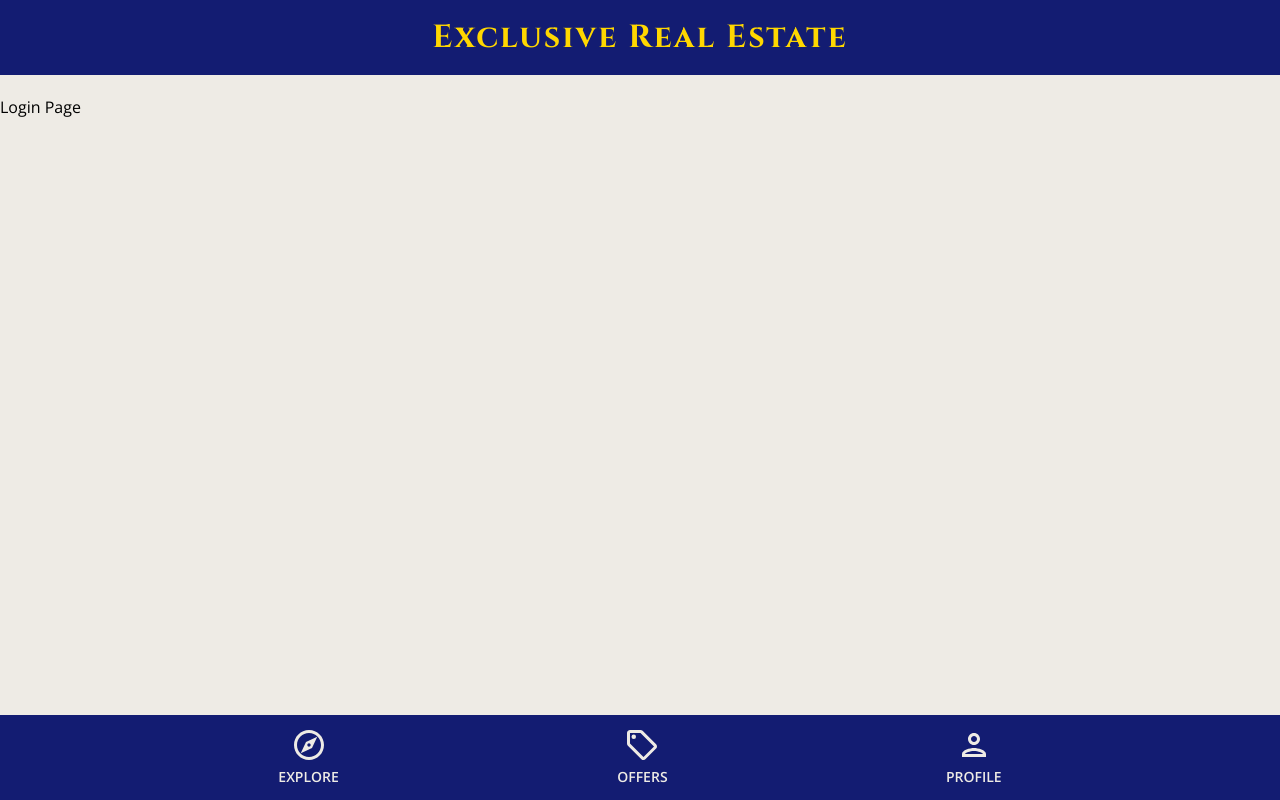
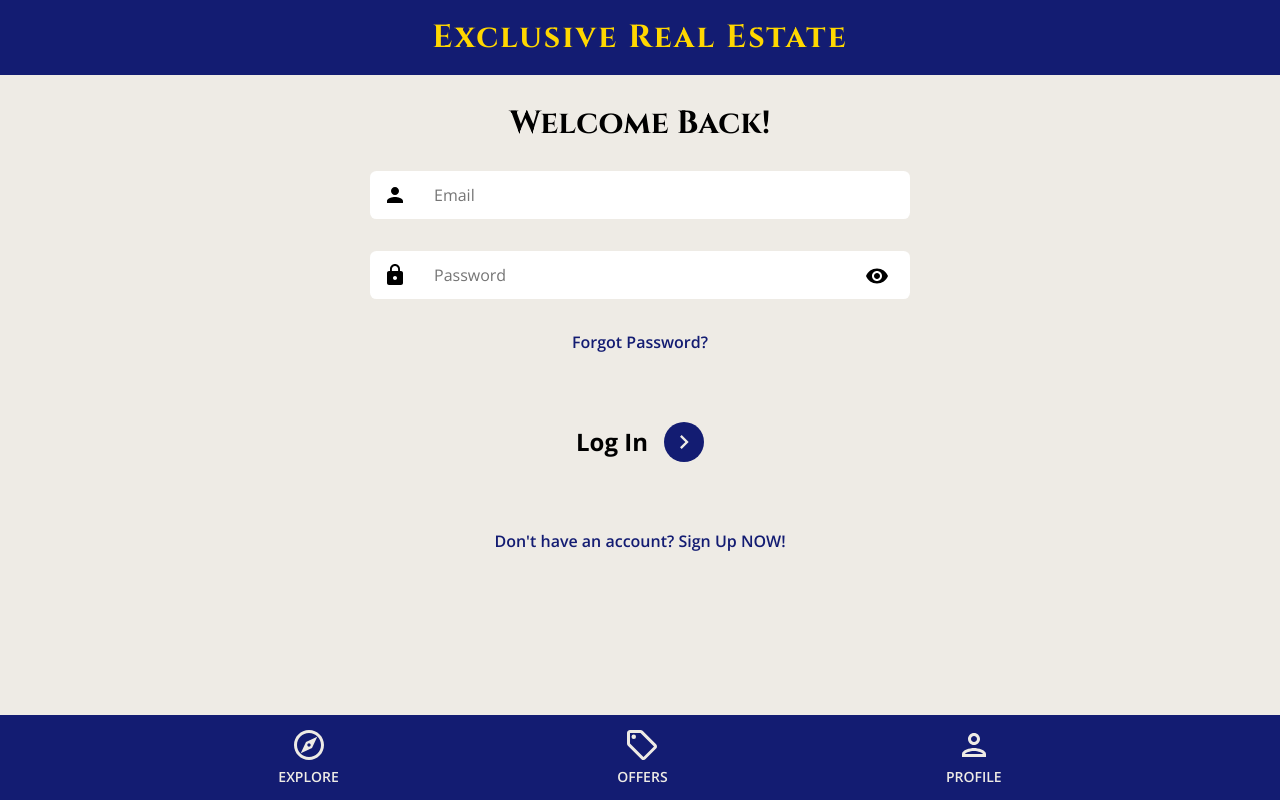
Before and after one commit to ZoranKarbev/exclusive-real-estate, a React (Create React App) app: page /login in a window 1280 px wide. Built offline with nearby package versions, Linux system fonts and the light colour scheme.

Commit message:
added login page

```diff
--- a/src/Pages/LoginPage/LoginPage.js
+++ b/src/Pages/LoginPage/LoginPage.js
@@ -1,7 +1,53 @@
+import { useState } from "react";
+import { Link, useNavigate } from "react-router-dom";
+import { ReactComponent as ArrowRightIcon } from "../../assets/svg/keyboardArrowRightIcon.svg";
+import visibilityIcon from "../../assets/svg/visibilityIcon.svg"
+
 const LoginPage = () => {
-    return (
-        <div>Login Page</div>
-    )
-}
+	const [showPassword, setShowPassword] = useState(false);
+	const [formData, setFormData] = useState({
+		email: "",
+		password: ""
+	})
+	const { email, password } = formData;
+	const navigate = useNavigate();
+	const handleChange = (e) => {
+		setFormData(prevState => ({
+			...prevState,
+			[e.target.id]: e.target.value
+		}))
+	}
+	return (
+		<>
+			<div className="page__container">
+				<h2 className="page__header">Welcome Back!</h2>
+				<main>
+					<form className="login-form">
+						<input type="email" className="email-input" placeholder="Email" id="email" value={email} onChange={handleChange} />
+						<div className="password-input-div">
+							<input type={showPassword ? "text" : "password"} className="password-input" placeholder="Password" id="password" value={password} onChange={handleChange} />
+							<img src={visibilityIcon} alt="show password" className="show-password" onClick={() => setShowPassword(prevState => !prevState)} />
+						</div>
+						<Link to="/forgot-password" className="forgot-password-link">
+							Forgot Password?
+						</Link>
+						<div className="login-bar">
+							<p className="login-text">
+								Log In
+							</p>
+							<button className="login-button">
+								<ArrowRightIcon />
+							</button>
+						</div>
+					</form>
+					{/* Google Oath */}
+					<Link to="/sign-up" className="register-link">
+						Don't have an account? Sign Up NOW!
+					</Link>
+				</main>
+			</div>
+		</>
+	)
+};
 
-export default LoginPage
+export default LoginPage;
--- a/src/index.css
+++ b/src/index.css
@@ -41,14 +41,14 @@ button {
 }
 
 .input,
-.passwordInput,
-.emailInput,
+.password-input,
+.email-input,
 .nameInput,
 .textarea {
   box-shadow: rgba(0, 0, 0, 0.11);
   border: none;
   background: #ffffff;
-  border-radius: 3rem;
+  border-radius: 0.4rem;
   height: 3rem;
   width: 100%;
   outline: none;
@@ -56,13 +56,13 @@ button {
   padding: 0 3rem;
   font-size: 1rem;
 }
-@media (min-width: 1100px) {
+@media (min-width: 991px) {
   .input,
-  .passwordInput,
-  .emailInput,
+  .password-input,
+  .email-input,
   .nameInput,
   .textarea {
-    padding: 0 5rem;
+    padding: 0 4rem;
   }
 }
 
@@ -101,22 +101,56 @@ button {
   right: 20px;
 }
 
-.pageContainer,
+.page__container,
 .offers,
 .profile,
 .listingDetails,
 .category,
 .explore {
-  margin: 1rem;
+  width:100%;
+  padding-right:1rem;
+  padding-left:1rem;
+  margin-right:auto;
+  margin-left:auto
 }
-@media (min-width: 1024px) {
-  .pageContainer,
+@media only screen and (min-width: 576px) {
+  .page__container,
   .offers,
   .profile,
   .listingDetails,
   .category,
   .explore {
-    margin: 3rem;
+    max-width:540px
+  }
+}
+@media only screen and (min-width: 768px) {
+  .page__container,
+  .offers,
+  .profile,
+  .listingDetails,
+  .category,
+  .explore {
+    max-width:720px
+  }
+}
+@media only screen and (min-width: 992px) {
+  .page__container,
+  .offers,
+  .profile,
+  .listingDetails,
+  .category,
+  .explore {
+    max-width:960px
+  }
+}
+@media only screen and (min-width: 1200px) {
+  .page__container,
+  .offers,
+  .profile,
+  .listingDetails,
+  .category,
+  .explore {
+    max-width:1140px
   }
 }
 
@@ -150,32 +184,38 @@ button {
   }
 }
 
-.pageHeader {
+.page__header {
   font-size: 2rem;
-  font-weight: 800;
+  font-weight: 700;
+  text-align: center;
 }
 
+.login-form,
+.signUp-form {
+  max-width: 540px;
+  margin: 0 auto;
+}
 
 .nameInput {
   margin-bottom: 2rem;
   background: url('./assets/svg/badgeIcon.svg') #ffffff 2.5% center no-repeat;
 }
 
-.emailInput {
+.email-input {
   margin-bottom: 2rem;
   background: url('./assets/svg/personIcon.svg') #ffffff 2.5% center no-repeat;
 }
 
-.passwordInputDiv {
+.password-input-div {
   position: relative;
 }
 
-.passwordInput {
+.password-input {
   margin-bottom: 2rem;
   background: url('./assets/svg/lockIcon.svg') #ffffff 2.5% center no-repeat;
 }
 
-.showPassword {
+.show-password {
   cursor: pointer;
   position: absolute;
   top: -4%;
@@ -183,56 +223,52 @@ button {
   padding: 1rem;
 }
 
-.forgotPasswordLink {
+.forgot-password-link {
   cursor: pointer;
-  color: #00cc66;
+  color: var(--midnight-blue);
   font-weight: 600;
-  text-align: right;
+  text-align: center;
 }
 
-.signInBar,
+.login-bar,
 .signUpBar {
   margin-top: 3rem;
   display: flex;
-  justify-content: space-between;
+  justify-content: center;
   align-items: center;
   position: inherit;
+  gap: 1rem;
 }
 
-.signInButton,
+.login-button,
 .signUpButton,
-.signInText,
+.login-text,
 .signUpText {
   cursor: pointer;
 }
-@media (min-width: 1024px) {
-  .signInBar,
-  .signUpBar {
-    justify-content: start;
-  }
-}
 
-.signInText,
+.login-text,
 .signUpText {
   font-size: 1.5rem;
   font-weight: 700;
 }
 
-.signInButton,
+.login-button,
 .signUpButton {
   display: flex;
   justify-content: center;
   align-items: center;
-  width: 3rem;
-  height: 3rem;
-  background-color: #00cc66;
+  width: 2.5rem;
+  height: 2.5rem;
+  background-color: var(--midnight-blue);
+  color: var(--gold-web-golden);
   border-radius: 50%;
 }
-@media (min-width: 1024px) {
-  .signInButton,
-  .signUpButton {
-    margin-left: 3rem;
-  }
+.login-button svg,
+.signUpButton svg {
+fill: var(--isabelline);
+width: 34px;
+height: 34px;
 }
 
 .socialLogin {
@@ -260,9 +296,9 @@ button {
   width: 100%;
 }
 
-.registerLink {
-  margin-top: 4rem;
-  color: #00cc66;
+.register-link {
+  margin-top: 3rem;
+  color: var(--midnight-blue);
   font-weight: 600;
   text-align: center;
   margin-bottom: 3rem;
```
